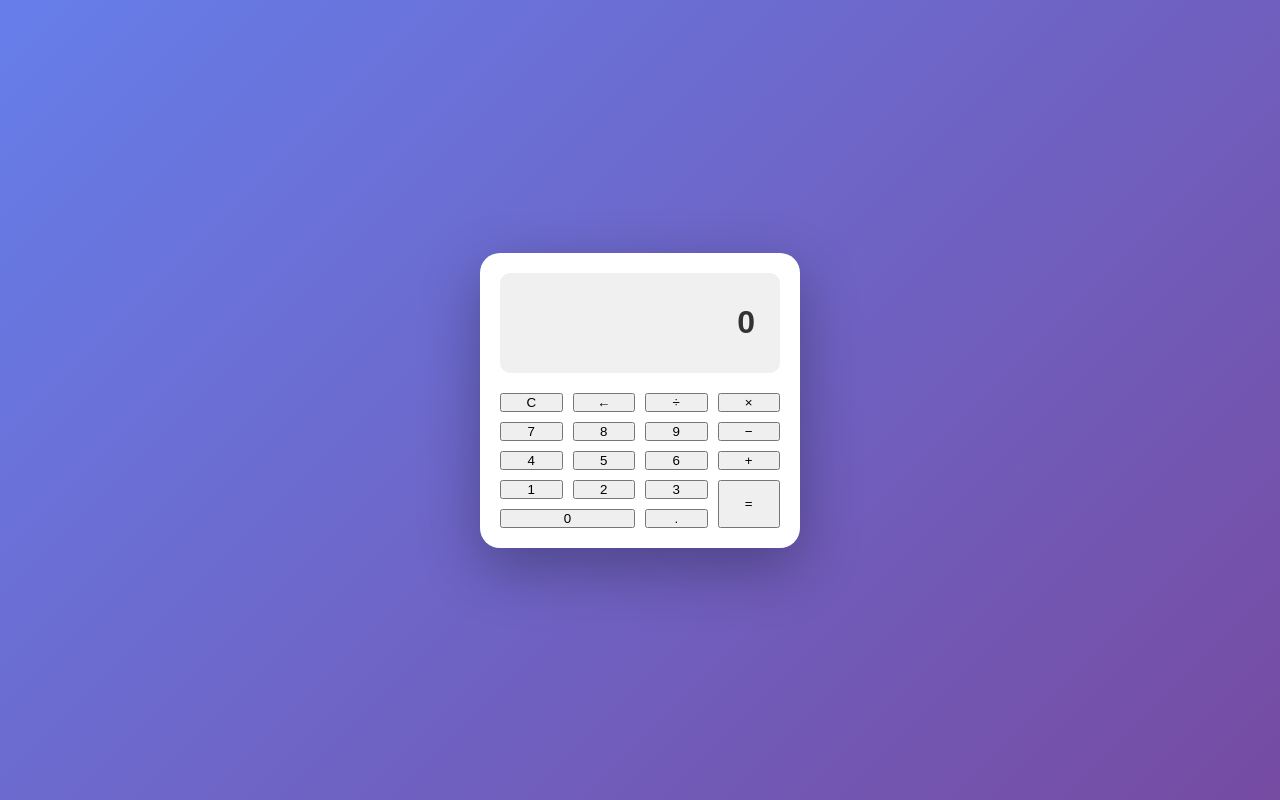
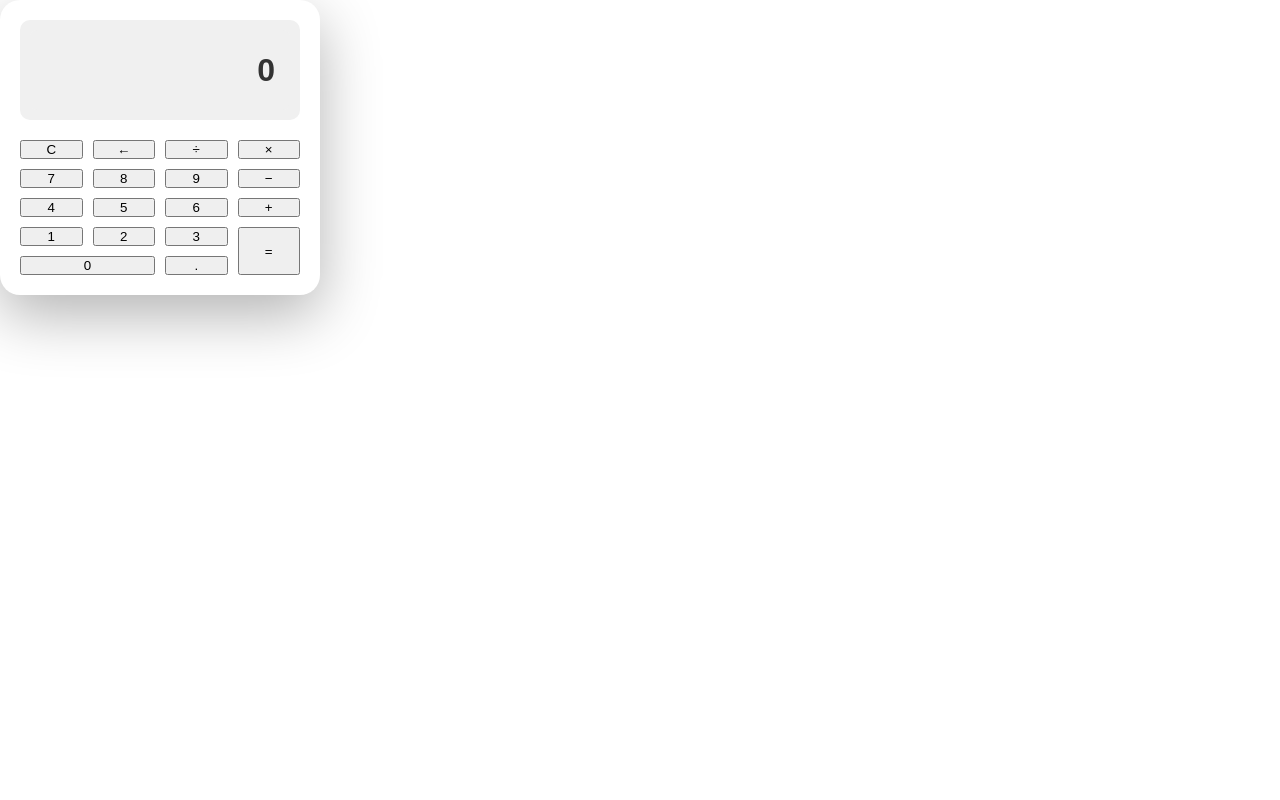
Before and after one commit to hp-078/easegit-test, a plain HTML site: page index.html in a window 1280 px wide. Drawn offline with Linux system fonts and the light colour scheme.

Commit message:
remobe body css

```diff
--- a/style.css
+++ b/style.css
@@ -2,15 +2,6 @@
     margin: 0;
     padding: 0;
     box-sizing: border-box;
-}
-
-body {
-    display: flex;
-    justify-content: center;
-    align-items: center;
-    min-height: 100vh;
-    background: linear-gradient(135deg, #667eea 0%, #764ba2 100%);
-    font-family: 'Segoe UI', Tahoma, Geneva, Verdana, sans-serif;
 }
 
 .calculator {
```
